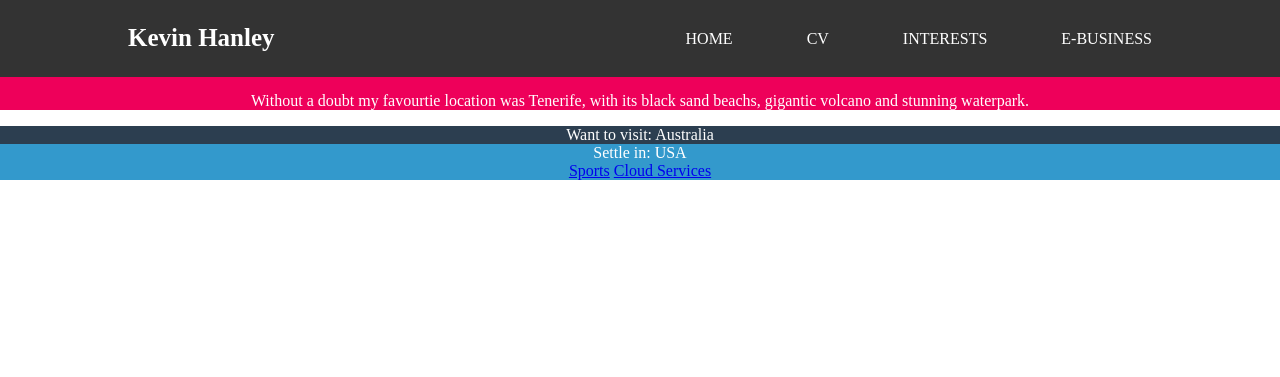
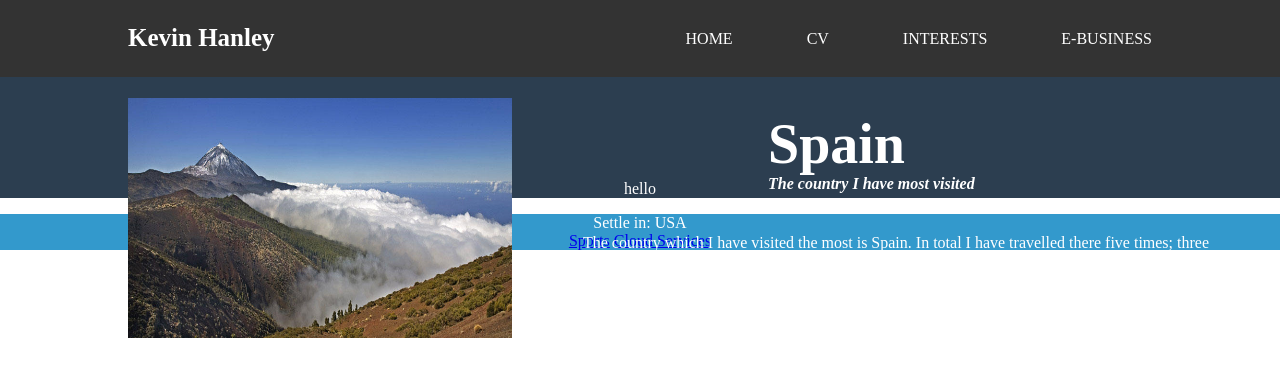
Before and after one commit to KevinHanley/IS1113117388451, a PHP site: page /Interests/travel.html in a window 1280 px wide. Shown: the part 22-399 px from the top of the page. Run offline with PHP 8.4, Linux system fonts and the light colour scheme; some libraries are stand-ins or nearby versions.

Commit message:
adding content

```diff
--- a/Interests/int_pages2.css
+++ b/Interests/int_pages2.css
@@ -1,22 +1,3 @@
-#section1{
-    background-color: rgb(238, 0, 90);
-}
-
-#section2{
-    background-color: rgb(44, 62, 80)
-}
-
-#section3{
-    background-color: rgb(51, 153,204)
-}
-
-.section{
-    text-align: center;
-    color: white;
-}
-
-
-
  /* all pages */
 .interests_button1{
     position: fixed;
@@ -93,11 +74,66 @@
     position: absolute;
     left: 45%;
     top: 60%;
+    font-weight: normal;
 }
 
 
 
 
+
+/* Travel page */
+#section1{
+    background-color: rgb(238, 0, 90);
+}
+
+#section2{
+    background-color: rgb(44, 62, 80)
+}
+
+#section3{
+    background-color: rgb(51, 153, 204)
+}
+
+    /* Section 1 */
+.section{
+    text-align: center;
+    color: white;
+}
+
+.section1_country{
+    font-size: 350%;
+    position: absolute;
+    left: 60%;
+    top: 12%;
+}
+
+.section1_tag{
+    position: absolute;
+    left: 60%;
+    top: 22%;
+}
+
+.tenerife_pic{
+    position: absolute;
+    top: 15%;
+    left: 10%;
+    width: 30%;
+    height: 30%;
+}
+
+.p1{
+    max-width: 50%;
+    position: absolute;
+    left: 45%;
+    top: 30%;
+}
+
+.p2{
+    max-width: 50%;
+    position: absolute;
+    left: 45%;
+    top: 35%;
+}
 
 
 
--- a/Interests/sports.html
+++ b/Interests/sports.html
@@ -61,7 +61,7 @@
             <div class="af_body">
                 <p>I have become quite an American Football fan over recents years. I first began watching NFL between 2012 and 2013. I remember the first game I saw was the Green Bays Packers against the Detroit Lions, and as the Packers were the underdogs I was following them for the win. Since then I'd tune in each weekend to watch the Packers in their NFL clashes.</p>
             </div>
-         </section>
+        </section>
 
         <footer>
             <a href="../homepage.html" class="interests_button1">Home</a>
--- a/Interests/travel.html
+++ b/Interests/travel.html
@@ -42,19 +42,30 @@
 
         <div id="pagepiling">
     	    <div class="section" id="section1">
-    	            <h1>Most travelled to: Spain</h1>
+    	        <h1 class="section1_country">Spain</h1>
+    	        <h4 class="section1_tag"><i>The country I have most visited</i></h4>
 
-    	            <p>The country which I have visited the most is Spain. In total I have travelled here five times; three times to Malaga and twice to the Canary Island of Tenerife.</p>
-    	            <p>Without a doubt my favourtie location was Tenerife, with its black sand beachs, gigantic volcano and stunning waterpark.</p>
+    	        <img class="tenerife_pic" src="../Images/el_teide.png" alt="El Teide Volcano">
+
+    	        <p class="p1">The country which I have visited the most is Spain. In total I have travelled there five times; three times
+    	        to Malaga and twice to the Canary Island of Tenerife.</p>
+
+    	        <p class="p2">Without a doubt my favourtie location was Tenerife, with its black sand beachs, gigantic volcano and stunning
+    	        waterpark. Despite welcoming over five million tourists annually and rapid urbanisation, Tenerife has managed
+    	        to maintain its natural beauty.</p>
     	    </div>
 
 
+    	    <div class="section" id="section2">
+    	        <h1>Want to visit: Australia</h1>
 
-
-    	        <div class="section" id="section2">Want to visit: Australia</div>
-
-
-
+    	        <p>hello</p>
+    	        <br>
+    	        <br>
+    	        <br>
+    	        <br>
+    	        <p>hello</p>
+    	    </div>
 
 
     	    <div class="section" id="section3">
```
Also changed, not shown: Images/el_teide.png (added). Lines whose indentation alone changed are shown as unchanged.
